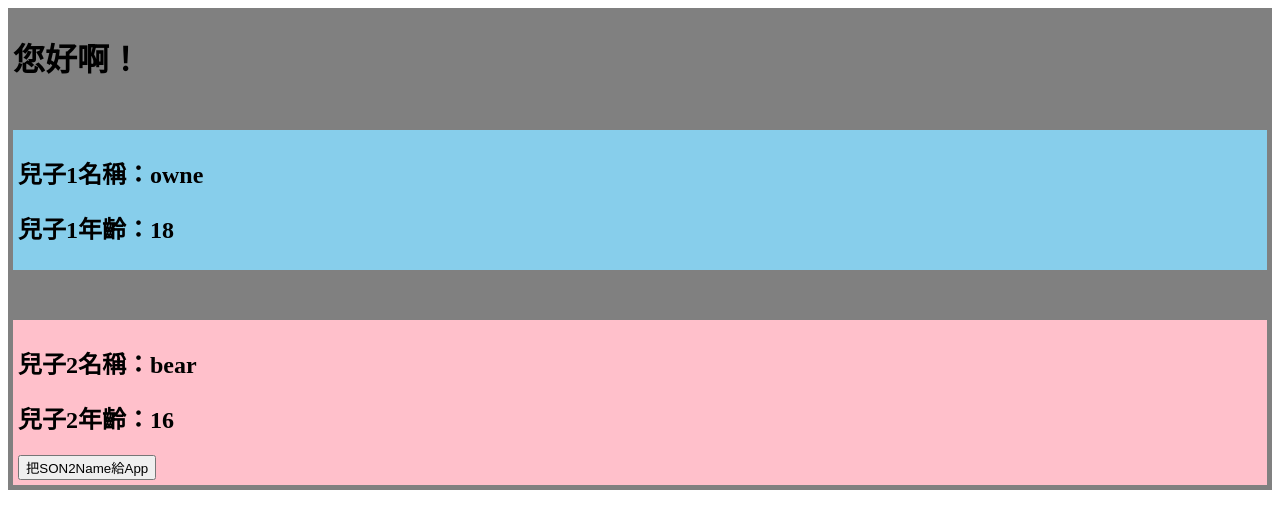
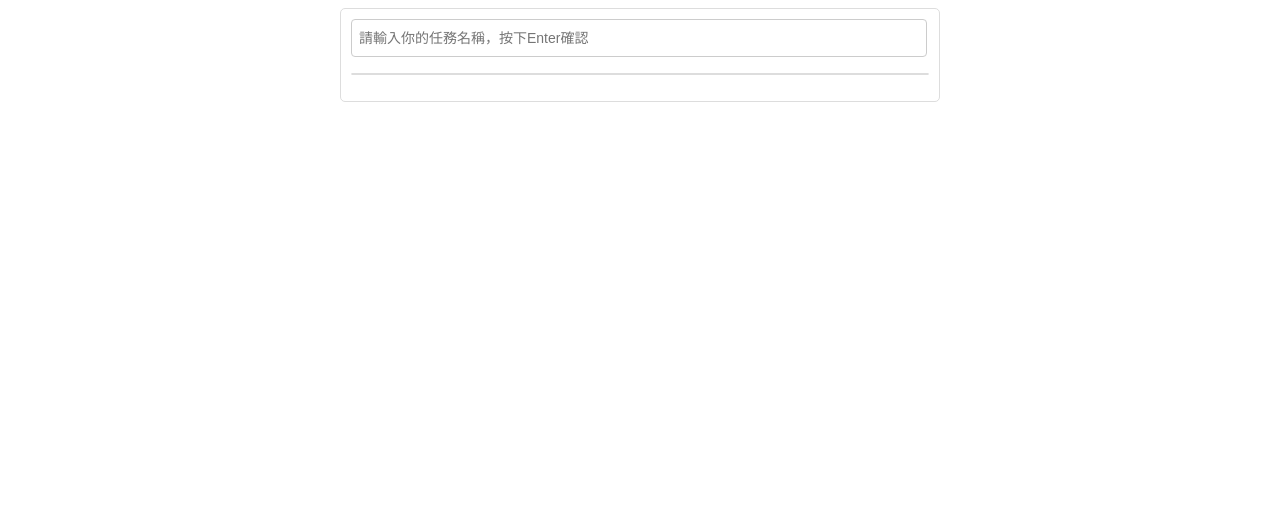
Before and after one commit to owen013288/Vue3CLI, a Vue app: page / in a window 1280 px wide. Shown: the top 528 px of the page. Built offline with nearby package versions, Linux system fonts and the light colour scheme.

Commit message:
修改成自定義版本

```diff
--- a/src/App.vue
+++ b/src/App.vue
@@ -1,38 +1,116 @@
 <template>
-  <div class="demo">
-    <h1>{{ msg }}</h1>
-    <son-1 />
-    <son-2 v-on:xxx="demo" />
+  <div class="todo-container">
+    <div class="todo-wrap">
+      <MyHeader @addTodo="addTodo" />
+      <MyList :todos="todos" :checkTodo="checkTodo" :deleteTodo="deleteTodo" />
+      <MyFooter
+        :todos="todos"
+        @checkAllTodo="checkAllTodo"
+        @clearAllTodo="clearAllTodo"
+      />
+    </div>
   </div>
 </template>
 
 <script>
 // 引入組件
-import son1 from "./components/傳值教學/son1.vue";
-import son2 from "./components/傳值教學/son2.vue";
-
+import MyHeader from "./components/TODOLIST/MyHeader.vue";
+import MyList from "./components/TODOLIST/MyList.vue";
+import MyFooter from "./components/TODOLIST/MyFooter.vue";
 export default {
   name: "App",
   data() {
     return {
-      msg: "您好啊！",
+      todos: JSON.parse(localStorage.getItem("todos")) || [],
     };
   },
   components: {
-    son1,
-    son2,
+    MyHeader,
+    MyFooter,
+    MyList,
   },
   methods: {
-    demo(value) {
-      this.msg = value;
+    //添加一個todo
+    addTodo(todoObj) {
+      this.todos.unshift(todoObj);
+    },
+    //勾選或取消勾選一個todo
+    checkTodo(id) {
+      this.todos.forEach((todo) => {
+        if (todo.id === id) todo.done = !todo.done;
+      });
+    },
+    //刪除一個todo
+    deleteTodo(id) {
+      this.todos = this.todos.filter((todo) => {
+        return todo.id !== id;
+      });
+    },
+    //全選或全不選
+    checkAllTodo(done) {
+      this.todos.forEach((todoObj) => {
+        todoObj.done = done;
+      });
+    },
+    //清除所有已經完成的Todo
+    clearAllTodo() {
+      this.todos = this.todos.filter((todo) => {
+        return !todo.done;
+      });
+    },
+  },
+  watch: {
+    todos: {
+      deep: true,
+      handler(value) {
+        localStorage.setItem("todos", JSON.stringify(value));
+      },
     },
   },
 };
 </script>
 
 <style>
-.demo {
-  padding: 5px;
-  background-color: gray;
+body {
+  background: #fff;
+}
+
+.btn {
+  display: inline-block;
+  padding: 4px 12px;
+  margin-bottom: 0;
+  font-size: 14px;
+  text-align: center;
+  vertical-align: middle;
+  cursor: pointer;
+  box-shadow: inset 0 1px 0 rgba(255, 255, 255, 0.2),
+    0 1px 2px rgba(0, 0, 0, 0.05);
+  border-radius: 4px;
+}
+
+.btn-danger {
+  color: #fff;
+  background-color: #da4f49;
+  border: 1px solid #bd362f;
+}
+
+.btn-danger:hover {
+  color: #fff;
+  background-color: #bd362f;
+}
+
+.btn:focus {
+  outline: none;
+}
+
+.todo-container {
+  width: 600px;
+  margin: 0 auto;
+}
+
+.todo-container .todo-wrap {
+  padding: 10px;
+  border: 1px solid #ddd;
+  border-radius: 5px;
 }
 </style>
--- a/src/components/TODOLIST/MyFooter.vue
+++ b/src/components/TODOLIST/MyFooter.vue
@@ -16,7 +16,7 @@ export default {
   data() {
     return {};
   },
-  props: ["todos", "checkAllTodo", "clearAllTodo"],
+  props: ["todos"],
   computed: {
     total() {
       return this.todos.length;
@@ -37,13 +37,13 @@ export default {
         return this.total === this.doneTotal && this.total > 0;
       },
       set(value) {
-        this.checkAllTodo(value);
+        this.$emit("checkAllTodo", value);
       },
     },
   },
   methods: {
     clearAll() {
-      confirm("是否清除已完成？") ? this.clearAllTodo() : "";
+      confirm("是否清除已完成？") ? this.$emit("clearAllTodo") : "";
     },
   },
 };
--- a/src/components/TODOLIST/MyHeader.vue
+++ b/src/components/TODOLIST/MyHeader.vue
@@ -29,12 +29,11 @@ export default {
         done: false,
       };
       //通知APP組件添加數據
-      this.addTodo(todoObj);
+      this.$emit("addTodo", todoObj);
       //清空輸入
       this.title = "";
     },
   },
-  props: ["addTodo"],
 };
 </script>
 
```
